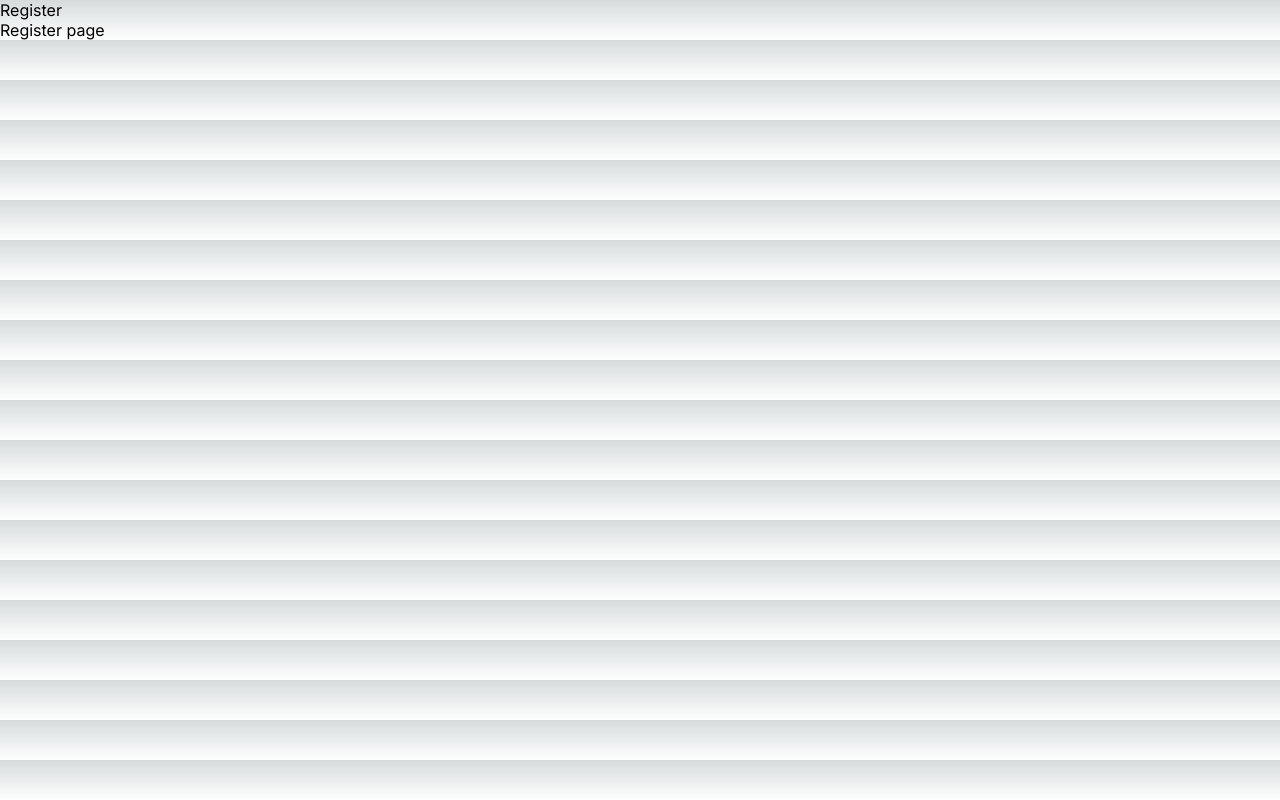
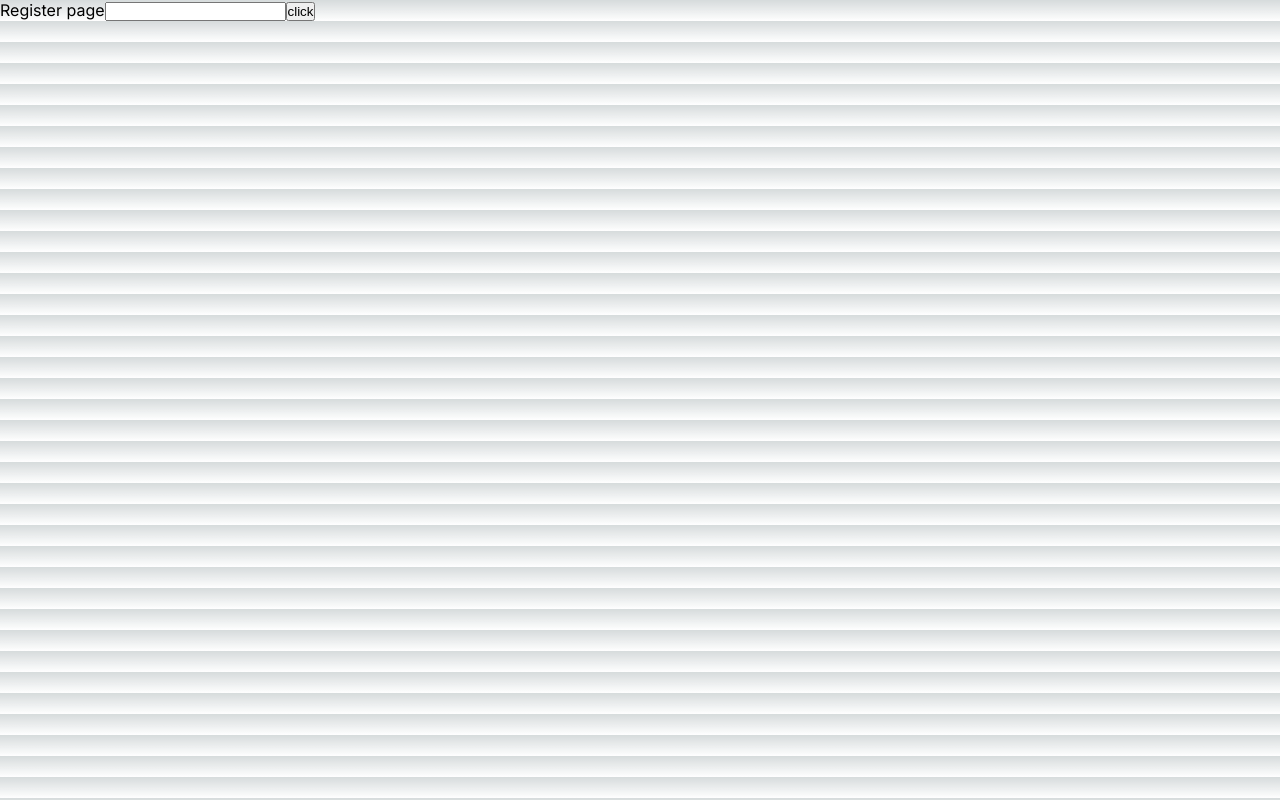
Before and after one commit to johnkegz/cobbleweb-api, a Next.js app in the folder front-end/: page /register in a window 1280 px wide. Built offline with nearby package versions, Linux system fonts and the light colour scheme.

Commit message:
add reduxtoolkit

```diff
--- a/front-end/package.json
+++ b/front-end/package.json
@@ -9,6 +9,7 @@
     "lint": "next lint"
   },
   "dependencies": {
+    "@reduxjs/toolkit": "^1.9.5",
     "@types/node": "20.6.0",
     "@types/react": "18.2.21",
     "@types/react-dom": "18.2.7",
@@ -17,6 +18,7 @@
     "next": "13.4.19",
     "react": "18.2.0",
     "react-dom": "18.2.0",
+    "react-redux": "^8.1.2",
     "typescript": "5.2.2"
   }
 }
--- a/front-end/src/app/Components/SignUp.tsx
+++ b/front-end/src/app/Components/SignUp.tsx
@@ -1,7 +1,27 @@
+"use client"
+
+import { testRedux } from '@/redux/features/authSlice';
+import { AppDispatch, useAppSelector } from '@/redux/store';
+import { useState } from 'react';
+import { useDispatch } from 'react-redux';
+
 const SignUp = () => {
+    const [userName, setUsername] = useState("");
+    const dispatch = useDispatch<AppDispatch>();
+
+    const onClickLogin = () => {
+        dispatch(testRedux(userName))
+    }
+
+    const store = useAppSelector(state => state);
+
+    console.log('store ++++>', store.authReducer.value)
+
     return (
         <div>
             Register page
+            <input type='text' onChange={(e) => setUsername(e.target.value)}/>
+            <button onClick={onClickLogin}>click</button>
         </div>
     );
 }
--- a/front-end/src/app/layout.tsx
+++ b/front-end/src/app/layout.tsx
@@ -1,3 +1,4 @@
+import { ReduxProvider } from '@/redux/provider'
 import './globals.css'
 import type { Metadata } from 'next'
 import { Inter } from 'next/font/google'
@@ -16,7 +17,11 @@ export default function RootLayout({
 }) {
   return (
     <html lang="en">
-      <body className={inter.className}>{children}</body>
+      <body className={inter.className}>
+        <ReduxProvider>
+          {children}
+        </ReduxProvider>
+        </body>
     </html>
   )
 }
--- a/front-end/src/app/register/page.tsx
+++ b/front-end/src/app/register/page.tsx
@@ -3,7 +3,6 @@ import SignUp from "../Components/SignUp";
 const Register = () => {
     return (
         <div>
-            Register
             <SignUp />
         </div>
     );
--- /dev/null
+++ b/front-end/src/redux/features/authSlice.ts
@@ -0,0 +1,33 @@
+import { createSlice, PayloadAction} from '@reduxjs/toolkit';
+import { type } from 'os';
+
+type InitialState = {
+   value: AuthState
+}
+
+type AuthState = {
+        isAUth: boolean,
+        userName: string ,
+        uid: string
+    }
+
+const initialState = {
+    value: {
+        isAUth: false,
+        userName: ''
+    } as AuthState
+} as InitialState;
+
+export const auth = createSlice({
+    name: 'auth',
+    initialState,
+    reducers: {
+        testRedux: (state, action: PayloadAction<string>) => {
+            state.value.isAUth = true;
+            state.value.userName = action.payload;
+        }
+    }
+})
+
+ export const { testRedux } = auth.actions;
+ export default auth.reducer;
--- /dev/null
+++ b/front-end/src/redux/provider.tsx
@@ -0,0 +1,11 @@
+"use client"
+
+import { store } from './store';
+import { Provider } from 'react-redux';
+import React from 'react';
+
+export function ReduxProvider({children}: { children: React.ReactNode }) {
+    return <Provider store={store}>
+    {children}
+    </Provider>;
+}
--- /dev/null
+++ b/front-end/src/redux/store.ts
@@ -0,0 +1,13 @@
+ import { configureStore } from '@reduxjs/toolkit';
+ import authReducer from './features/authSlice'
+import { TypedUseSelectorHook, useSelector } from 'react-redux';
+
+ export const store = configureStore({
+    reducer: {
+        authReducer
+    }
+ });
+
+ export type RootState = ReturnType<typeof store.getState>;
+ export type AppDispatch = typeof store.dispatch;
+ export const useAppSelector: TypedUseSelectorHook<RootState> = useSelector;
```
Also changed, not shown: 1 other file (tests, documents, lock files or other folders).
